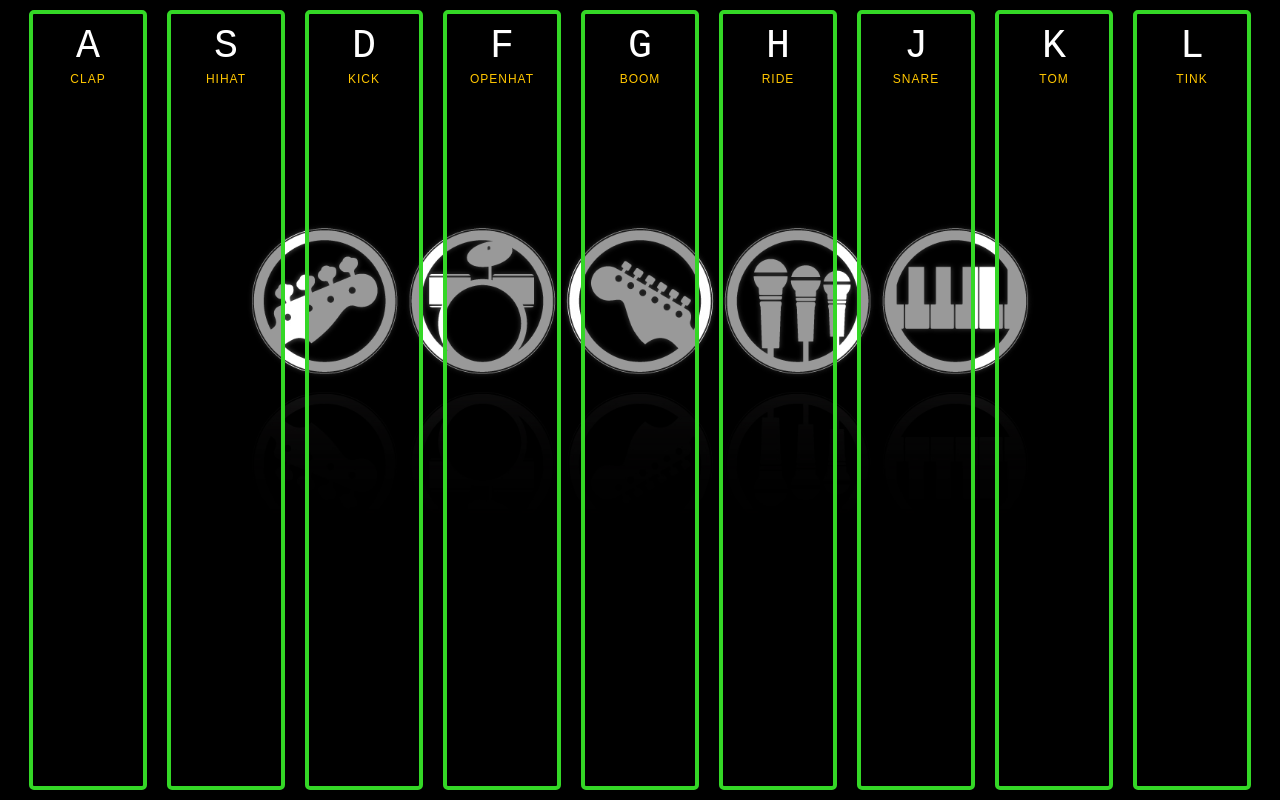
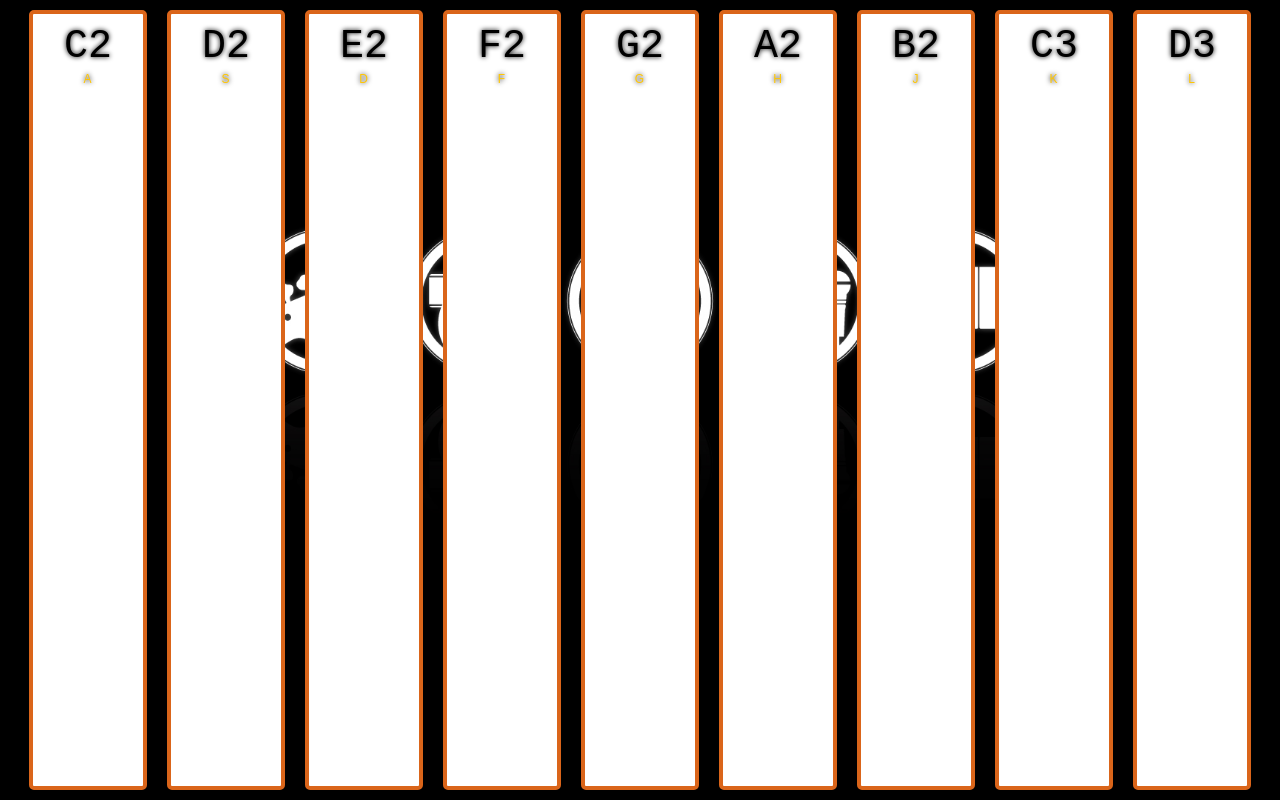
Before and after one commit to elmanchao/Instrument-Simulator, an Electron app: page src/index.html in a window 1280 px wide. Drawn offline with Linux system fonts and the light colour scheme.

Commit message:
Added sounds formated keys

```diff
--- a/src/css/style.css
+++ b/src/css/style.css
@@ -18,7 +18,7 @@ body,html {
 }
 
 .key {
-  border: .4rem solid rgb(52, 215, 38);
+  border: .4rem solid rgb(218, 101, 26);
   border-radius: .5rem;
   margin: 1rem;
   font-size: 1.5rem;
@@ -27,7 +27,8 @@ body,html {
   width: 10rem;
   text-align: center;
   color: white;
-  background: rgba(0,0,0,0.4);
+  /*background: rgba(0,0,0,0.4);*/
+  background: white;
   text-shadow: 0 0 .5rem black;
 }
 
@@ -39,6 +40,7 @@ body,html {
 
 kbd {
   display: block;
+  color: black;
   font-size: 4rem;
 }
 
--- a/src/index.html
+++ b/src/index.html
@@ -9,51 +9,51 @@
     <body>
         <div class="keys">
           <div data-key="65" class="key">
-            <kbd>A</kbd>
-            <span class="sound">clap</span>
+            <kbd>C2</kbd>
+            <span class="sound">a</span>
           </div>
           <div data-key="83" class="key">
-            <kbd>S</kbd>
-            <span class="sound">hihat</span>
+            <kbd>D2</kbd>
+            <span class="sound">s</span>
           </div>
           <div data-key="68" class="key">
-            <kbd>D</kbd>
-            <span class="sound">kick</span>
+            <kbd>E2</kbd>
+            <span class="sound">d</span>
           </div>
           <div data-key="70" class="key">
-            <kbd>F</kbd>
-            <span class="sound">openhat</span>
+            <kbd>F2</kbd>
+            <span class="sound">f</span>
           </div>
           <div data-key="71" class="key">
-            <kbd>G</kbd>
-            <span class="sound">boom</span>
+            <kbd>G2</kbd>
+            <span class="sound">g</span>
           </div>
           <div data-key="72" class="key">
-            <kbd>H</kbd>
-            <span class="sound">ride</span>
+            <kbd>A2</kbd>
+            <span class="sound">h</span>
           </div>
           <div data-key="74" class="key">
-            <kbd>J</kbd>
-            <span class="sound">snare</span>
+            <kbd>B2</kbd>
+            <span class="sound">j</span>
           </div>
           <div data-key="75" class="key">
-            <kbd>K</kbd>
-            <span class="sound">tom</span>
+            <kbd>C3</kbd>
+            <span class="sound">k</span>
           </div>
           <div data-key="76" class="key">
-            <kbd>L</kbd>
-            <span class="sound">tink</span>
+            <kbd>D3</kbd>
+            <span class="sound">l</span>
           </div>
         </div>
 
-        <audio data-key="65" src="./sounds/guitar.wav"></audio>
-        <audio data-key="83" src="./sounds/hihat.wav"></audio>
-        <audio data-key="68" src="./sounds/kick.wav"></audio>
-        <audio data-key="70" src="./sounds/openhat.wav"></audio>
-        <audio data-key="71" src="./sounds/boom.wav"></audio>
-        <audio data-key="72" src="./sounds/ride.wav"></audio>
-        <audio data-key="74" src="./sounds/snare.wav"></audio>
-        <audio data-key="75" src="./sounds/tom.wav"></audio>
-        <audio data-key="76" src="./sounds/tink.wav"></audio>
+        <audio data-key="65" src="./sounds/C.wav"></audio>
+        <audio data-key="83" src="./sounds/D.wav"></audio>
+        <audio data-key="68" src="./sounds/E.wav"></audio>
+        <audio data-key="70" src="./sounds/F.wav"></audio>
+        <audio data-key="71" src="./sounds/G.wav"></audio>
+        <audio data-key="72" src="./sounds/A.wav"></audio>
+        <audio data-key="74" src="./sounds/B.wav"></audio>
+        <audio data-key="75" src="./sounds/C3.wav"></audio>
+        <audio data-key="76" src="./sounds/D3.wav"></audio>
     </body>
 </html>
--- a/src/js/main.js
+++ b/src/js/main.js
@@ -9,7 +9,6 @@ window.onload = function() {
         const key = document.querySelector(`.key[data-key="${e.keyCode}"]`);
         if (!audio) return;
         if (audio.paused) {
-            audio.currentTime = 0;
             audio.play();
             key.classList.add('playing');
         }
@@ -19,6 +18,7 @@ window.onload = function() {
         const audio = document.querySelector(`audio[data-key="${e.keyCode}"]`);
         if (!audio) return;
         audio.pause();
+        audio.currentTime = 0;
     }
 
     function removeTransition(e) {
```
Also changed, not shown: 10 other files.
